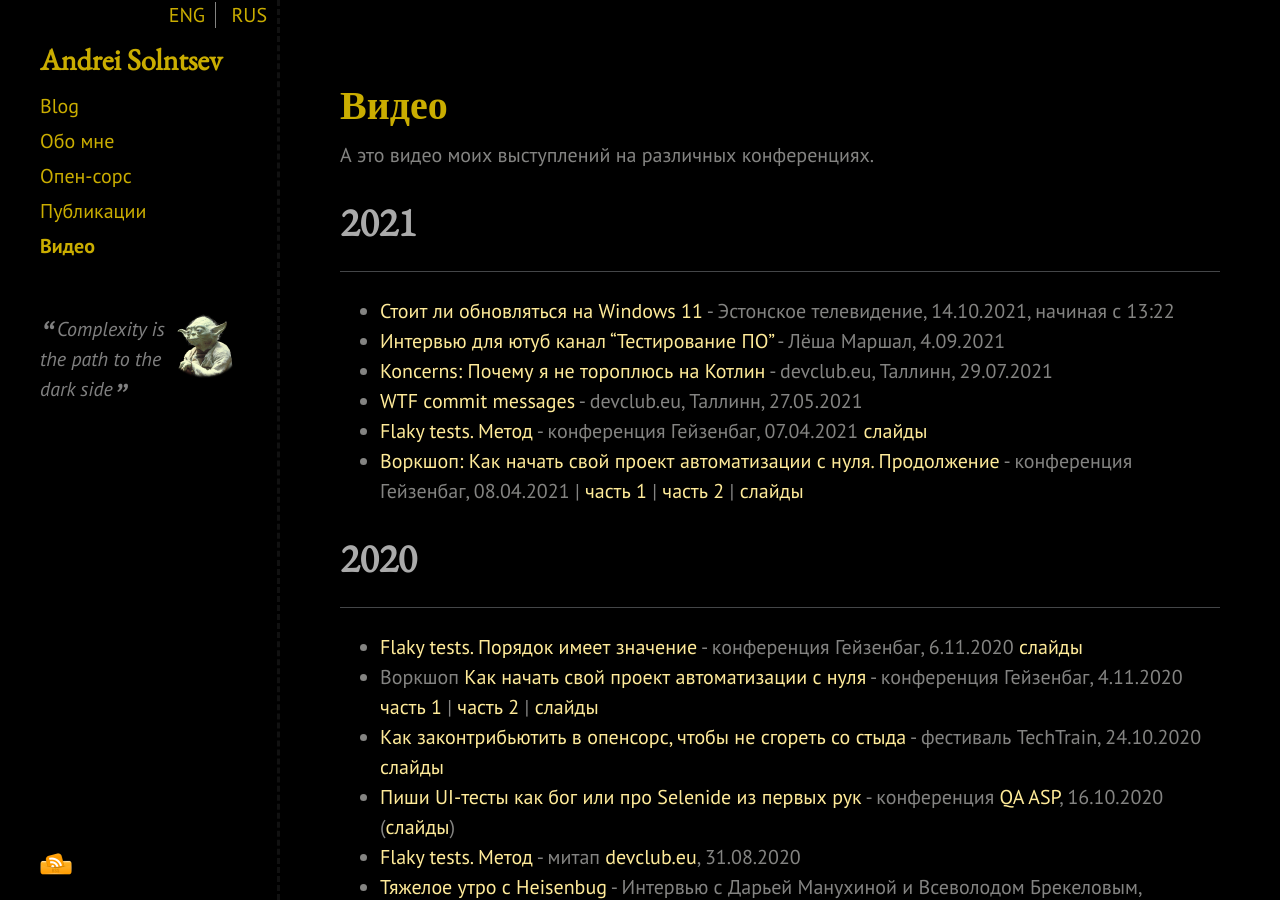
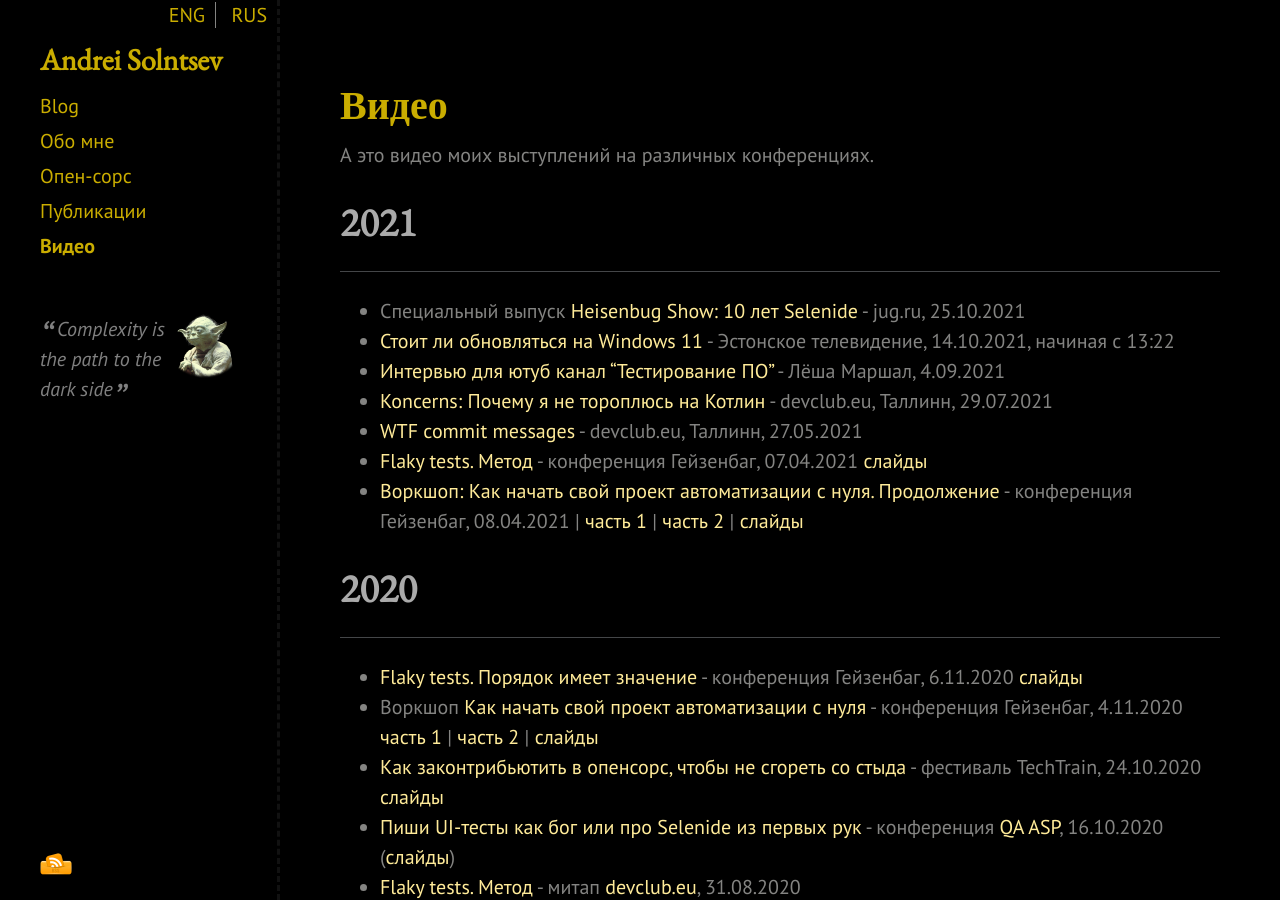
Before and after one commit to asolntsev/asolntsev.github.io, a Jekyll site: the page built from ru/video.md, in a window 1280 px wide and 900 px high. Built offline with Jekyll 4.4.1, drawn with Linux system fonts in a browser that asks for light colours; nearby versions of some CDN libraries.

Commit message:
add link to Heisenbug show "Selenide 10 years"

```diff
--- a/ru/video.md
+++ b/ru/video.md
@@ -9,6 +9,7 @@ category: ru
 # 2021
 * * *
 
+* Специальный выпуск [Heisenbug Show: 10 лет Selenide](https://www.youtube.com/watch?v=mK-6-k5EwQM) - jug.ru, 25.10.2021
 * [Стоит ли обновляться на Windows 11](https://etvpluss.err.ee/1608355595/kofe) - Эстонское телевидение, 14.10.2021, начиная с 13:22
 * [Интервью для ютуб канал "Тестирование ПО"](https://www.youtube.com/watch?v=o_jAKaVzjyc) - Лёша Маршал, 4.09.2021
 * [Koncerns: Почему я не тороплюсь на Котлин](https://www.youtube.com/watch?v=ch5sxsQJzW4) - devclub.eu, Таллинн, 29.07.2021
```
